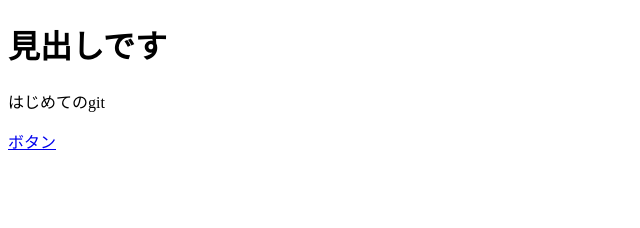
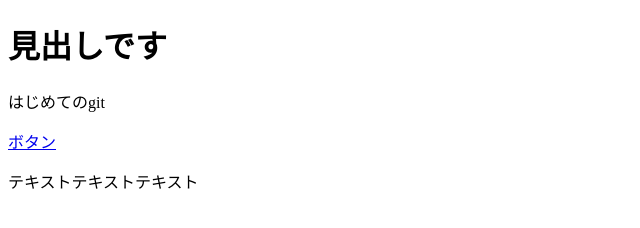
Before and after one commit to AtsukoSaito2123/git-test, a plain HTML site: page index.html in a window 1280 px wide. Shown: the whole page, without its empty margins (0-640 px from the left). Drawn offline with Linux system fonts and the light colour scheme.

Commit message:
テキスト追加

```diff
--- a/index.html
+++ b/index.html
@@ -9,5 +9,6 @@
     <h1>見出しです</h1>
     <p>はじめてのgit</p>
     <a href="#">ボタン</a>
+    <p>テキストテキストテキスト</p>
 </body>
 </html>
```
